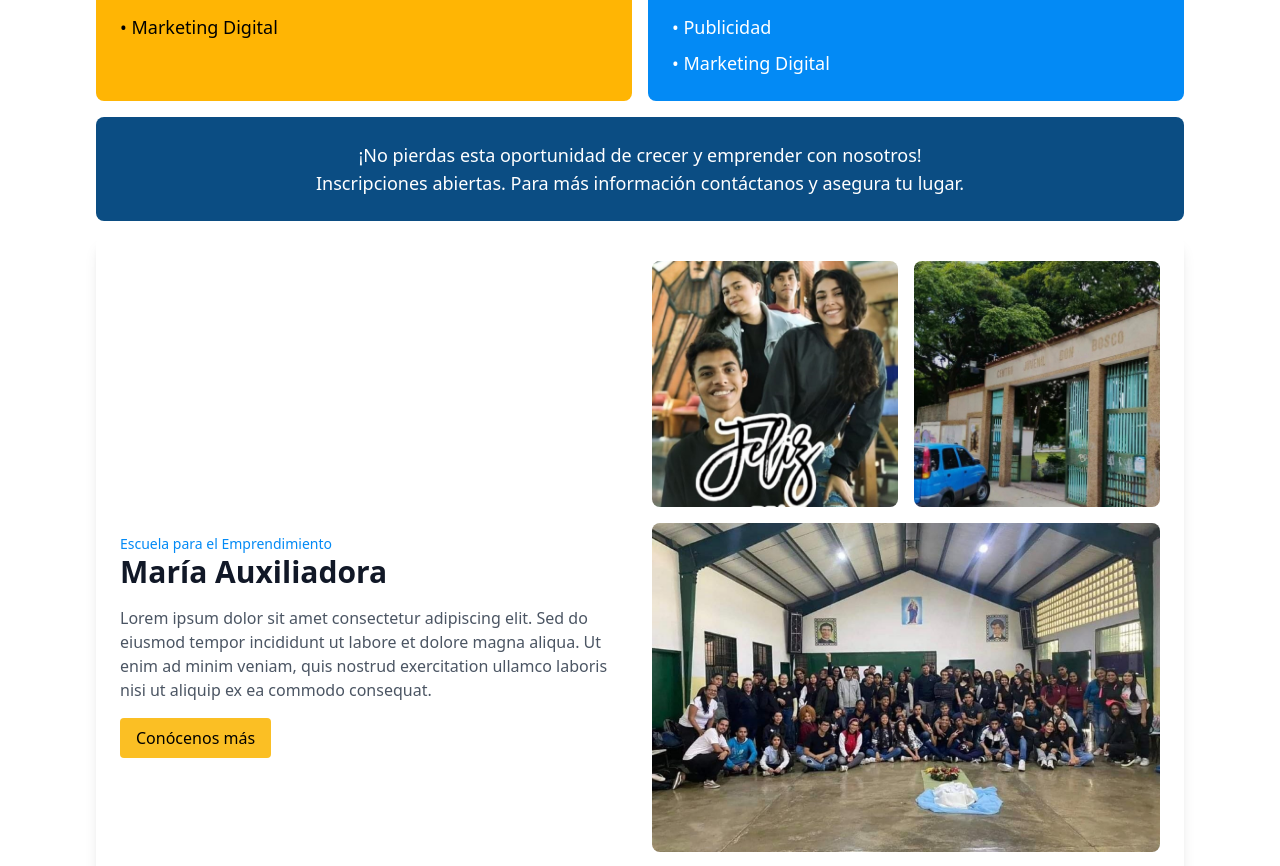
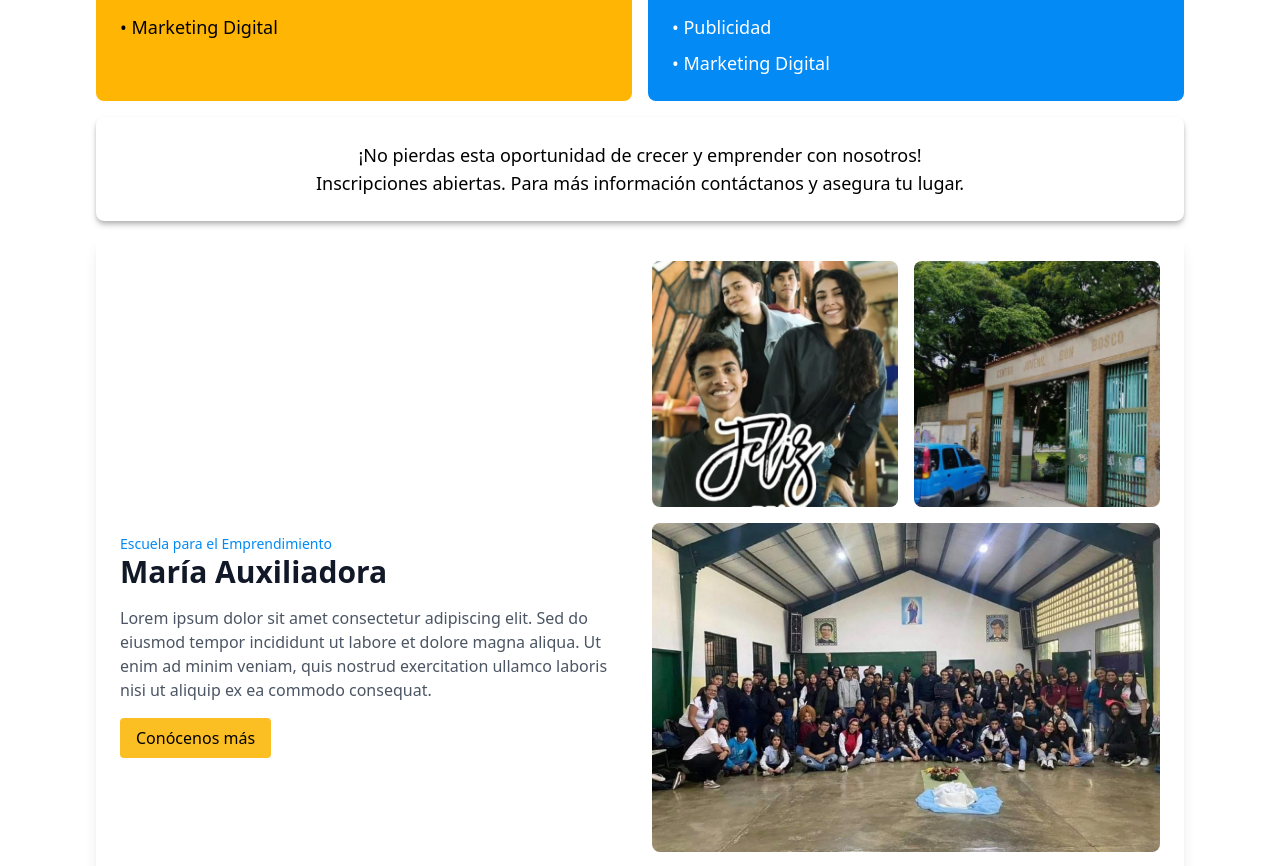
Before and after one commit to Sneider22/servicio-comunitario, a React (Vite) app: page / in a window 1280 px wide. Shown: the part 1345-2211 px from the top of the page. Built offline with nearby package versions, Linux system fonts and the light colour scheme.

Commit message:
Añadir sombra y hover a la seccion de testimonios

```diff
--- a/src/App.jsx
+++ b/src/App.jsx
@@ -8,7 +8,6 @@ import PreguntasFrecuentes from "./pages/FAQ"
 import Contacto from "./pages/Contacto"
 import QuienesSomos from "./pages/QuienesSomos"
 import { DetalleCurso } from "./pages/DetalleCurso"
-
 
 function App() {
 
--- a/src/components/Horario.jsx
+++ b/src/components/Horario.jsx
@@ -82,7 +82,7 @@ export const Horario = () => {
                     </div>
                 ))}
             </div>
-            <div className="bg-[#0b4d83] text-white p-6 rounded-lg text-center">
+            <div className=" text-black shadow-md shadow-[#b4b4b4] p-6 rounded-lg text-center">
                 <p className="text-lg">
                     ¡No pierdas esta oportunidad de crecer y emprender con nosotros!
                 </p>
--- a/src/pages/Testimonios.jsx
+++ b/src/pages/Testimonios.jsx
@@ -4,7 +4,7 @@ import { Header } from "../components/Header"
 import { Footer } from "../components/Footer"
 
 const TestimonialCard = ({ name, course, year, content, rating }) => (
-    <div className="bg-white p-6 rounded-lg shadow-md">
+    <div className="bg-white p-6 shadow-[#b4b4b4] hover:shadow-2xl hover:scale-105 duration-300  rounded-lg shadow-md">
         <div className="flex items-center mb-4">
             {[...Array(5)].map((_, i) => (
                 <FontAwesomeIcon icon={faStar} key={i} className={`h-5 w-5 ${i < rating ? 'text-yellow' : 'text-gray-300'}`} fill="currentColor" />
```
Also changed, not shown: 1 other file (tests, documents, lock files or other folders).
